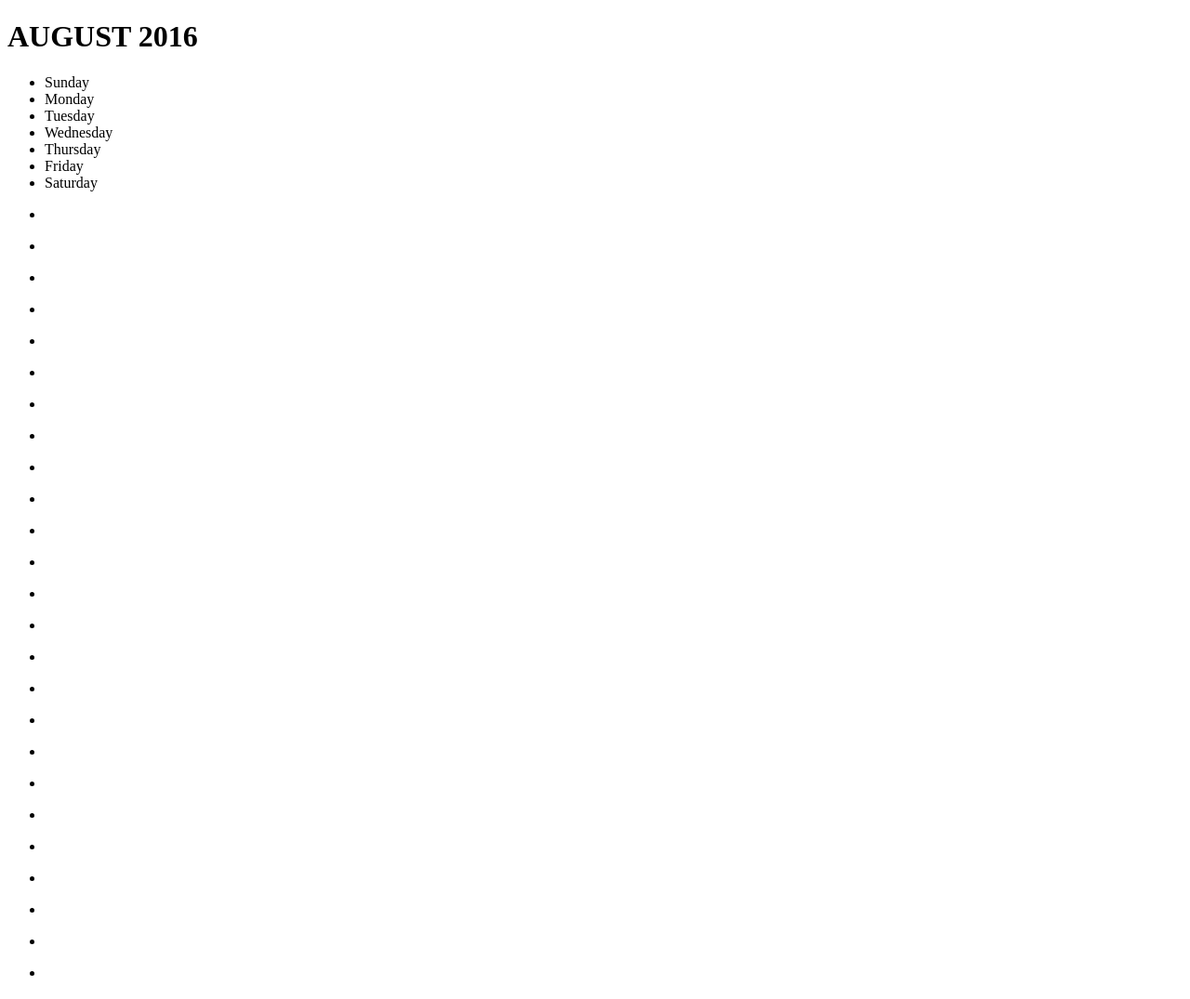
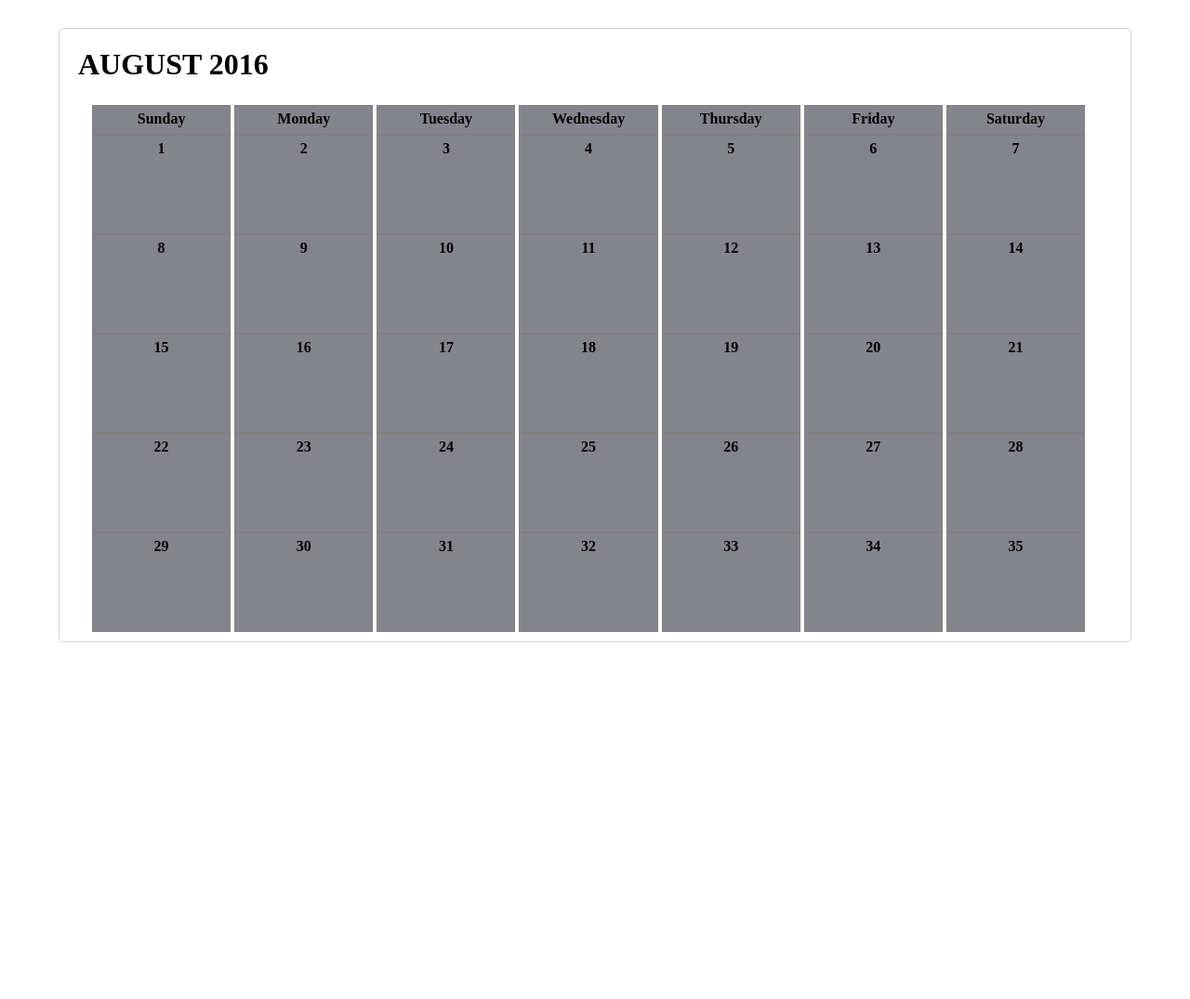
Before and after one commit to ajeshrkurup/calendar, a plain HTML site: page index.html in a window 1280 px wide. Shown: the top 1075 px of the page at 93% size. After the commit the page ends 800 px from the top, so only its background shows below. Drawn offline with Linux system fonts and the light colour scheme.

Commit message:
first commit Mark-up & Styling

```diff
--- a/index.html
+++ b/index.html
@@ -26,125 +26,125 @@
 <!-- Week-1 -->
       <ul class="days">
         <li class="day">
-          <div class="date"></div>
+          <div class="date">1</div>
         </li>
         <li class="day">
-          <div class="date"></div>
+          <div class="date">2</div>
         </li>
         <li class="day">
-          <div class="date"></div>
+          <div class="date">3</div>
         </li>
         <li class="day">
-          <div class="date"></div>
+          <div class="date">4</div>
         </li>
         <li class="day">
-          <div class="date"></div>
+          <div class="date">5</div>
         </li>
         <li class="day">
-          <div class="date"></div>
+          <div class="date">6</div>
         </li>
         <li class="day">
-          <div class="date"></div>
+          <div class="date">7</div>
         </li>
       </ul>
 
 <!-- Week-2 -->
       <ul class="days">
         <li class="day">
-          <div class="date"></div>
+          <div class="date">8</div>
         </li>
         <li class="day">
-          <div class="date"></div>
+          <div class="date">9</div>
         </li>
         <li class="day">
-          <div class="date"></div>
+          <div class="date">10</div>
         </li>
         <li class="day">
-          <div class="date"></div>
+          <div class="date">11</div>
         </li>
         <li class="day">
-          <div class="date"></div>
+          <div class="date">12</div>
         </li>
         <li class="day">
-          <div class="date"></div>
+          <div class="date">13</div>
         </li>
         <li class="day">
-          <div class="date"></div>
+          <div class="date">14</div>
         </li>
       </ul>
 
 <!-- Week-3 -->
       <ul class="days">
         <li class="day">
-          <div class="date"></div>
+          <div class="date">15</div>
         </li>
         <li class="day">
-          <div class="date"></div>
+          <div class="date">16</div>
         </li>
         <li class="day">
-          <div class="date"></div>
+          <div class="date">17</div>
         </li>
         <li class="day">
-          <div class="date"></div>
+          <div class="date">18</div>
         </li>
         <li class="day">
-          <div class="date"></div>
+          <div class="date">19</div>
         </li>
         <li class="day">
-          <div class="date"></div>
+          <div class="date">20</div>
         </li>
         <li class="day">
-          <div class="date"></div>
+          <div class="date">21</div>
         </li>
       </ul>
 
 <!-- Week-4 -->
       <ul class="days">
         <li class="day">
-          <div class="date"></div>
+          <div class="date">22</div>
         </li>
         <li class="day">
-          <div class="date"></div>
+          <div class="date">23</div>
         </li>
         <li class="day">
-          <div class="date"></div>
+          <div class="date">24</div>
         </li>
         <li class="day">
-          <div class="date"></div>
+          <div class="date">25</div>
         </li>
         <li class="day">
-          <div class="date"></div>
+          <div class="date">26</div>
         </li>
         <li class="day">
-          <div class="date"></div>
+          <div class="date">27</div>
         </li>
         <li class="day">
-          <div class="date"></div>
+          <div class="date">28</div>
         </li>
       </ul>
 
 <!-- Week-5 -->
       <ul class="days">
         <li class="day">
-          <div class="date"></div>
+          <div class="date">29</div>
         </li>
         <li class="day">
-          <div class="date"></div>
+          <div class="date">30</div>
         </li>
         <li class="day">
-          <div class="date"></div>
+          <div class="date">31</div>
         </li>
         <li class="day">
-          <div class="date"></div>
+          <div class="date">32</div>
         </li>
         <li class="day">
-          <div class="date"></div>
+          <div class="date">33</div>
         </li>
         <li class="day">
-          <div class="date"></div>
+          <div class="date">34</div>
         </li>
         <li class="day">
-          <div class="date"></div>
+          <div class="date">35</div>
         </li>
       </ul>
 
--- a/style.css
+++ b/style.css
@@ -0,0 +1,53 @@
+* {
+  margin: 0;
+  padding: 0;
+}
+
+ul {
+  list-style: none;
+}
+
+.august-wrap {
+  margin: 30px auto;
+  width: 90%;
+  border: 1px solid lightgrey;
+  border-radius: 5px;
+}
+
+header {
+  margin: 10px;
+  padding: 10px;
+}
+
+.calendar {
+  margin: 5px;
+  padding: 5px;
+}
+
+.weekdays, .days {
+  margin-left: 25px;
+  width: 100%;
+  display: block;
+
+}
+.weekdays li {
+  display: inline-block;
+  width: 13%;
+  border: 1px solid grey;
+  height: 25px;
+  text-align: center;
+  padding-top: 5px;
+  font-weight: bold;
+  background-color:#84858c;
+}
+
+.days li {
+  display: inline-block;
+  width: 13%;
+  border: 1px solid grey;
+  height: 100px;
+  text-align: center;
+  padding-top: 5px;
+  font-weight: bold;
+  background-color:#84858c;
+}
```
